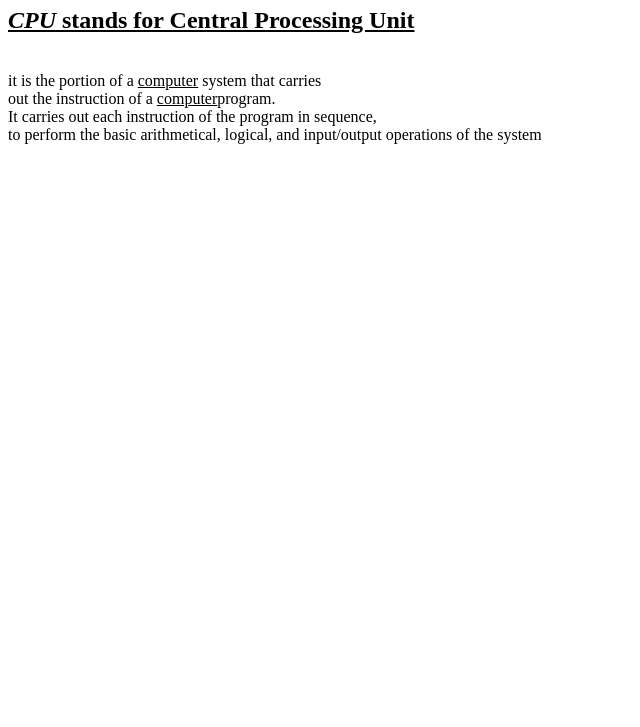
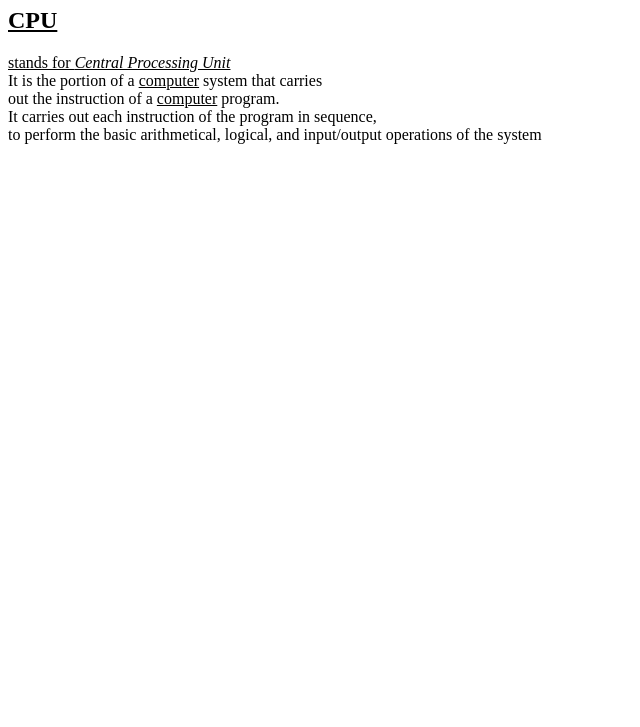
Before and after one commit to iamneo-production/aebccaedffbdbaeadaeccdfffebaeceaec, a website: page public/index.html in a window 1280 px wide. Shown: the part 73-800 px from the top of the page, without its empty margins (0-640 px from the left). Drawn offline with Linux system fonts and the light colour scheme.

Commit message:
Backup Commit

```diff
--- a/public/index.html
+++ b/public/index.html
@@ -9,9 +9,9 @@
 </head>
 <body>
 <h1>CPU</h1>
-<h2><u><i>CPU</i> stands for Central Processing Unit</u></h2><br>
-it is the portion of a <u>computer</u> system that carries<br>
-out the instruction of a <u>computer</u>program.<br>
+<h2><u>CPU</h2> stands for <i>Central Processing Unit</i></u><br>
+It is the portion of a <u>computer</u> system that carries<br>
+out the instruction of a <u>computer</u> program.<br>
 It carries out each instruction of the program in sequence,<br>
 to perform the basic arithmetical, logical, and input/output operations of the system<br>
 </body>
```
